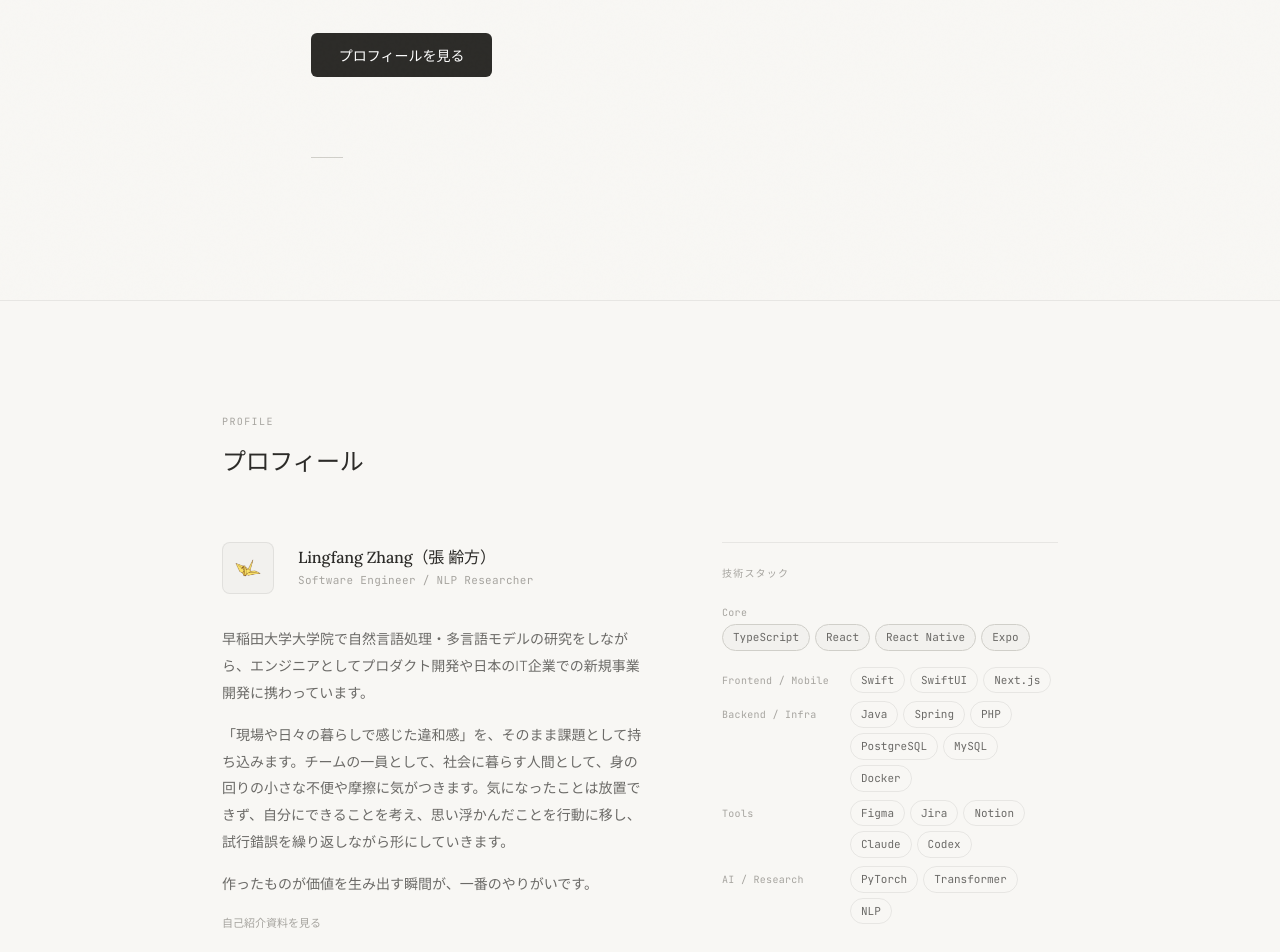
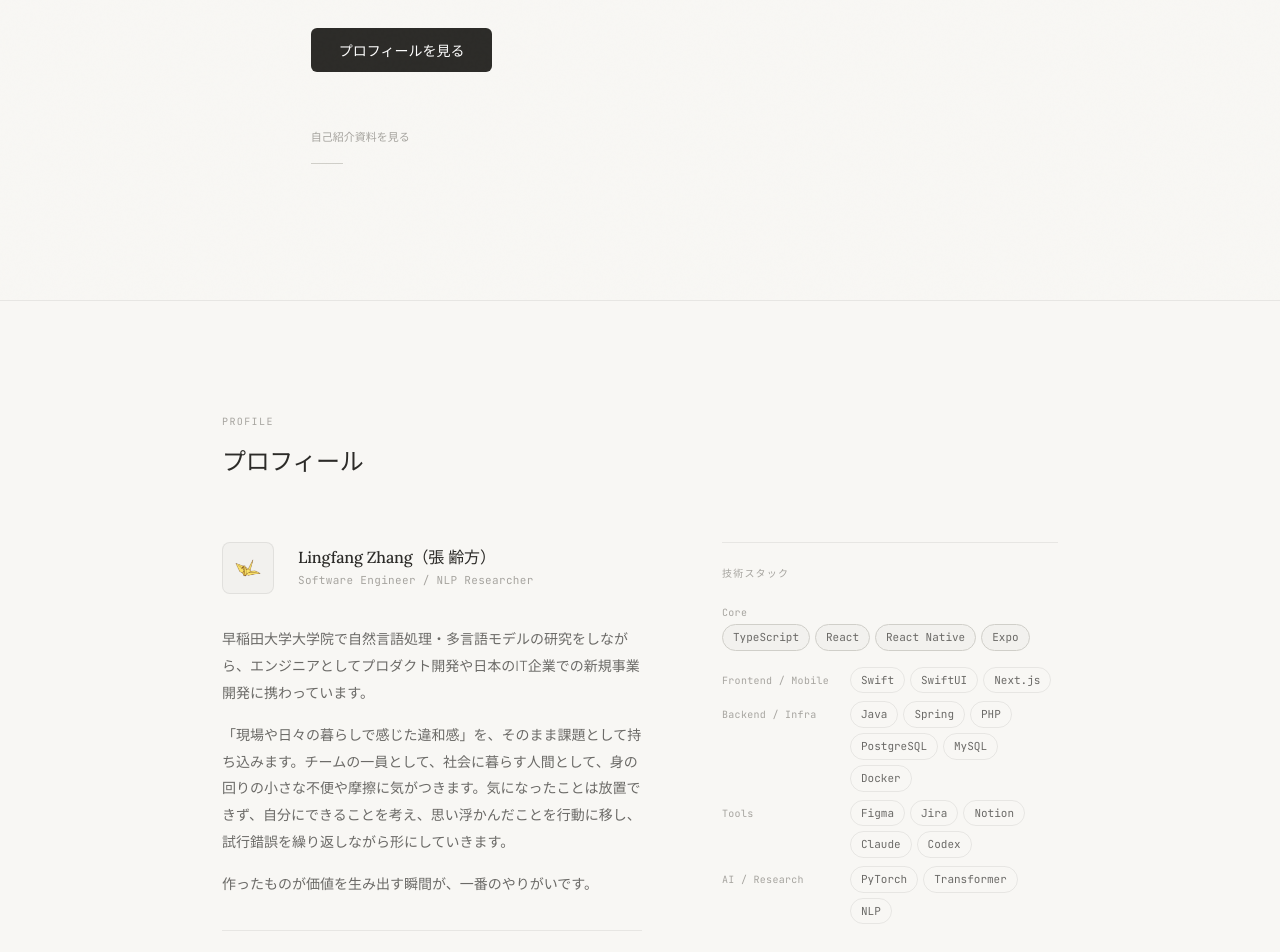
Before and after one commit to mamezlf/portfolio, a React (Vite) app: page / in a window 1280 px wide. Shown: the part 500-1452 px from the top of the page. Built offline with nearby package versions, Linux system fonts and the light colour scheme.

Commit message:
Move self introduction link to welcome

```diff
--- a/src/components/organisms/About/About.module.css
+++ b/src/components/organisms/About/About.module.css
@@ -50,16 +50,6 @@
   margin-top: var(--spacing-xl);
   padding-top: var(--spacing-lg);
   border-top: 1px solid var(--border);
-}
-
-.profileLinks {
-  display: flex;
-  align-items: center;
-  gap: var(--spacing-sm);
-  margin-top: var(--spacing-md);
-  font-family: var(--font-mono);
-  font-size: 11px;
-  color: var(--text-muted);
 }
 
 .skills {
--- a/src/components/organisms/About/About.tsx
+++ b/src/components/organisms/About/About.tsx
@@ -30,8 +30,6 @@ const techGroups = [
 const coreSet = new Set(["TypeScript", "React", "React Native", "Expo"]);
 
 const About: React.FC = () => {
-  const selfIntroductionPdfHref = `${import.meta.env.BASE_URL}${encodeURI("張 齢方 | 自己紹介資料.pdf")}`;
-
   return (
     <div id="about" className={styles.about}>
       <div className="section-container">
@@ -58,13 +56,6 @@ const About: React.FC = () => {
             {aboutContent.paragraphs.map((text) => (
               <p key={text} className={styles.text}>{text}</p>
             ))}
-
-
-            <p className={styles.profileLinks}>
-              <ExternalLink href={selfIntroductionPdfHref} className="research-doc-link">
-                自己紹介資料を見る
-              </ExternalLink>
-            </p>
 
             {/* Plan 07: Info grid — subtle metadata */}
             <div className={styles.infoRow}>
--- a/src/components/organisms/Welcome/Welcome.module.css
+++ b/src/components/organisms/Welcome/Welcome.module.css
@@ -52,8 +52,19 @@
 }
 
 .actions {
-  margin-bottom: var(--spacing-3xl);
+  margin-bottom: var(--spacing-2xl);
   animation: fadeUp 0.9s var(--ease) 0.56s both;
+}
+
+.profileLinks {
+  display: flex;
+  align-items: center;
+  gap: var(--spacing-sm);
+  margin-bottom: var(--spacing-md);
+  font-family: var(--font-mono);
+  font-size: 11px;
+  color: var(--text-muted);
+  animation: fadeUp 0.9s var(--ease) 0.62s both;
 }
 
 .scroll {
--- a/src/components/organisms/Welcome/Welcome.tsx
+++ b/src/components/organisms/Welcome/Welcome.tsx
@@ -1,10 +1,13 @@
 import React from 'react';
 import { Eyebrow } from '../../atoms/Eyebrow';
 import { Button } from '../../atoms/Button';
+import { ExternalLink } from '../../atoms/ExternalLink';
 import { welcomeContent } from '../../../content/portfolioContent';
 import styles from './Welcome.module.css';
 
 const Welcome: React.FC = () => {
+  const selfIntroductionPdfHref = `${import.meta.env.BASE_URL}${encodeURI("張 齢方 | 自己紹介資料.pdf")}`;
+
   const scrollTo = (id: string) => {
     document.getElementById(id)?.scrollIntoView({ behavior: "smooth" });
   };
@@ -44,6 +47,12 @@ const Welcome: React.FC = () => {
             </Button>
           </div>
 
+          <p className={styles.profileLinks}>
+            <ExternalLink href={selfIntroductionPdfHref} className="research-doc-link">
+              自己紹介資料を見る
+            </ExternalLink>
+          </p>
+
           {/* Plan 06: Scroll indicator — pure line only, no icon */}
           <div className={styles.scroll}>
             <div className={styles.scrollLine} />
```
